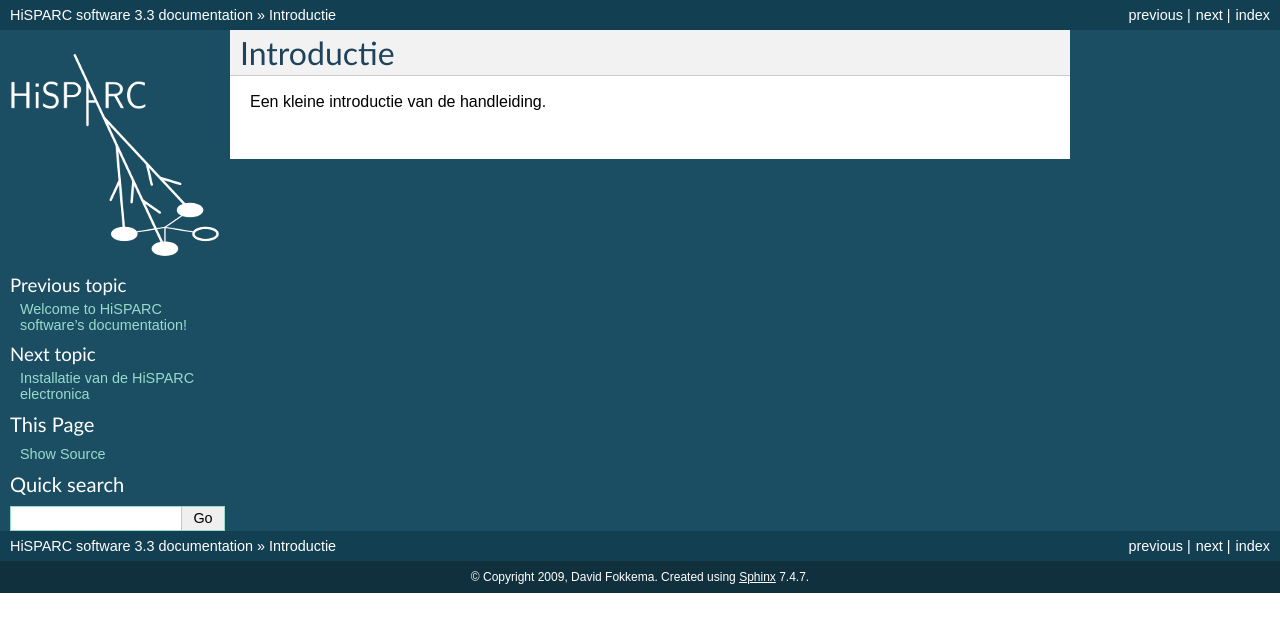
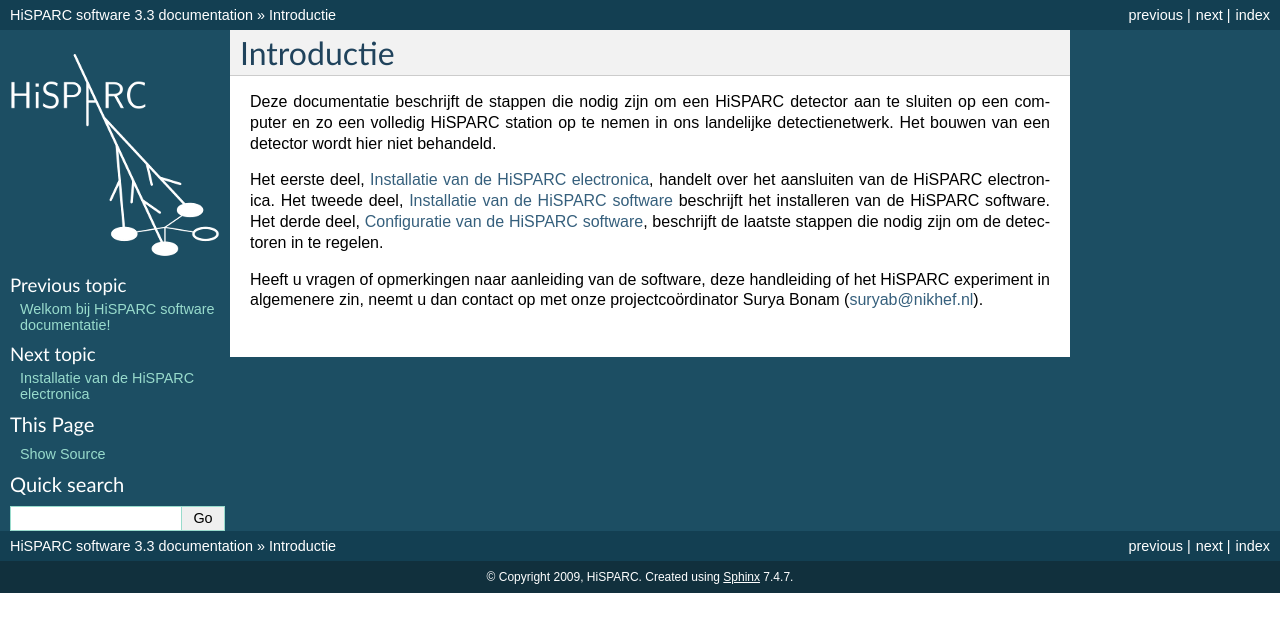
Before and after one commit to HiSPARC/station-software, a Sphinx documentation site: the page built from doc/introductie.rst, in a window 1280 px wide. Shown: the top 632 px of the page. Built offline with Sphinx 7.4.7, drawn with Linux system fonts in a browser that asks for light colours.

Commit message:
Various documentation improvements.  Changed authors and copyright.

```diff
--- a/doc/conf.py
+++ b/doc/conf.py
@@ -38,7 +38,7 @@ master_doc = 'index'
 
 # General information about the project.
 project = u'HiSPARC software'
-copyright = u'2009, David Fokkema'
+copyright = u'2009, HiSPARC'
 
 # The version info for the project you're documenting, acts as replacement for
 # |version| and |release|, also used in various other places throughout the
@@ -172,8 +172,8 @@ latex_font_size = '11pt'
 # Grouping the document tree into LaTeX files. List of tuples
 # (source start file, target name, title, author, documentclass [howto/manual]).
 latex_documents = [
-  ('index', 'HiSPARCsoftware.tex', u'HiSPARC software Documentation',
-   u'David Fokkema', 'manual'),
+  ('index', 'HiSPARCsoftware.tex', u'HiSPARC Software Documentatie',
+   u'David Fokkema en Bob van Eijk', 'manual'),
 ]
 
 # The name of an image file (relative to this directory) to place at the top of
--- a/doc/hardware-installatie.rst
+++ b/doc/hardware-installatie.rst
@@ -104,6 +104,7 @@ aan de achterzijde).
    ‘LVDS data out’ (kruislings) met elkaar verbinden.
 
 .. _nagios-doc:
+
 Monitor en controle
 -------------------
 
--- a/doc/index.rst
+++ b/doc/index.rst
@@ -5,7 +5,7 @@
 
 .. include:: subst.inc
 
-Welcome to HiSPARC software's documentation!
+Welkom bij HiSPARC software documentatie!
 ============================================
 
 Voor meer informatie over |hisparc|, zie http://www.hisparc.nl/.
--- a/doc/introductie.rst
+++ b/doc/introductie.rst
@@ -3,4 +3,17 @@
 Introductie
 ===========
 
-Een kleine introductie van de handleiding.
+Deze documentatie beschrijft de stappen die nodig zijn om een |hisparc|
+detector aan te sluiten op een computer en zo een volledig |hisparc|
+station op te nemen in ons landelijke detectienetwerk.  Het bouwen van een
+detector wordt hier niet behandeld.
+
+Het eerste deel, :doc:`hardware-installatie`, handelt over het aansluiten
+van de |hisparc| electronica.  Het tweede deel,
+:doc:`software-installatie` beschrijft het installeren van de |hisparc|
+software.  Het derde deel, :doc:`configuratie`, beschrijft de laatste
+stappen die nodig zijn om de detectoren in te regelen.
+
+Heeft u vragen of opmerkingen naar aanleiding van de software, deze
+handleiding of het |hisparc| experiment in algemenere zin, neemt u dan
+contact op met onze projectcoördinator Surya Bonam (suryab@nikhef.nl).
--- a/doc/software-installatie.rst
+++ b/doc/software-installatie.rst
@@ -23,7 +23,8 @@ dan één besturingssysteem hebben we helaas niet de mankracht.
    Asus EEE PC's.  Deze pc's zijn goedkoop, hebben voldoende geheugen,
    zijn energiezuinig, compact en snel genoeg voor onze doeleinden.  De
    pc's worden geleverd met Microsoft Windows XP Home en ook dat is
-   voldoende.  Let wel: een monitor wordt *niet* meegeleverd.
+   voldoende.  Let wel: een monitor wordt *niet* meegeleverd; toetsenbord
+   en muis weer wel.
 
 .. note:: Op aanvraag is alle broncode beschikbaar.  Wilt u zelf met
    |labview| aan de slag, bijvoorbeeld, dan kunt u contact met ons opnemen
@@ -32,6 +33,49 @@ dan één besturingssysteem hebben we helaas niet de mankracht.
    de |hisparc| data in zijn werk gaat, kijkt u dan na installatie in de
    ``Z:\user\hsmonitor\src`` map.  Hier vindt u de Python [#python]_
    broncode van de |hisparc| monitor.
+
+
+Verwijderen van een oude software installatie
+---------------------------------------------
+
+.. note:: Installeert u de |hisparc| software voor het eerst, dan kunt u
+   deze sectie overslaan.  Het volgende is alléén bedoeld voor diegenen
+   die een oude versie van de |hisparc| software hebben geïnstalleerd, te
+   herkennen aan de opsplitsing in meerdere installatiepakketten: *Client,
+   Monitor, Buffer en LabVIEW*.
+
+U werkte al eerder met de nieuwe electronica
+^^^^^^^^^^^^^^^^^^^^^^^^^^^^^^^^^^^^^^^^^^^^
+
+De nieuwe |hisparc| software biedt vele verbeteringen, waaronder het
+onderbrengen van alle software in één installatiepakket.  Voordat de
+nieuwe software geïnstalleerd kan worden dient de oude software verwijderd
+te zijn.
+
+Ga hiervoor naar *Start -> Settings -> Control Panel -> Add or Remove
+Programs*.  En verwijder, *in deze volgorde*, de volgende pakketten:
+
+* |hisparc| Monitor
+* |hisparc| Client
+* |hisparc| Buffer
+* HiSPARCII V3.0.2 (of een vergelijkbare versie, in sommige gevallen zelfs
+  nog 2.1.1)
+
+Start de pc opnieuw op.
+
+U heeft nu voor het eerst alle electronica vervangen
+^^^^^^^^^^^^^^^^^^^^^^^^^^^^^^^^^^^^^^^^^^^^^^^^^^^^
+
+.. note:: Wij raden u ten sterkste aan uw pc te vervangen of in ieder
+   geval Windows XP opnieuw te installeren.  Dit omdat uw installatie
+   hoogstwaarschijnlijk al jaren oud is.
+
+Mocht u tóch besluiten om alleen de oude software te verwijderen, dan gaat
+het om de volgende pakketten:
+
+* Trimble GPS
+* |hisparc| software versie 6
+* PicoScope
 
 
 Benodigdheden
@@ -48,12 +92,17 @@ Vóór u aan de installatie begint dient u te beschikken over:
   controle op een vergissing in stationnummers.  Denkt u er in het geval
   van een zelfgekozen wachtwoord aan dit wachtwoord aan de
   clustercoördinator te vestrekken.
+* de naam van uw pc zoals gebruikt in ons monitorsysteem
+  (:ref:`nagios-doc`).  Dit is niet vereist voor de installatie, maar wel
+  handig om na afloop en tijdens gebruik de status van uw detector te
+  controleren.
 
 .. note:: U dient zich bij uw *systeembeheerder* te verzekeren van het
    volgende:
 
    * Een proxy-vrije verbinding vanaf de |hisparc| pc over
-     *poort 443 (https)* naar *vpn.hisparc.nl* is **vereist**.
+     *poort 443 (https)* naar *vpn.hisparc.nl* is **vereist**.  Het gaat
+     hier dus alleen om de verbinding **naar buiten**.
    * Een proxy-vrije verbinding vanaf de |hisparc| pc over
      *poort 80 (http)* naar *peene.nikhef.nl* en *frome.nikhef.nl* is
      **gewenst**.
@@ -217,6 +266,17 @@ waarschuwing in de toekomst te negeren (zie figuur).
    :align: center
    :scale: 85
 
+Nadat alle software is opgestart zijn verschillende vensters geopend.
+Ieder venster, behalve *StartHiSPARCSoftware*, moeten blijven draaien.
+Het is dus niet mogelijk vensters te sluiten.  De vensters mogen
+natuurlijk wel geminimaliseerd worden.
+
+<img>
+
+.. note:: Voor een correcte werking van de detector is het van het
+   grootste belang dat de vensters *HiSPARCDAQ, HiSPARC Monitor en HiSPARC
+   Updater blijven draaien!*
+
 .. note:: Vóór uiteindelijk gebruik is het nodig de |hisparc| data
    acquisitie software te configureren! Zie :doc:`configuratie`.
 
```
Also changed, not shown: doc/configuratie.rst (+45 -3 lines), doc/images/singles.png (added), doc/images/time-window.png (added), doc/images/trigger-four-detectors.jpg (added), doc/images/trigger-two-detectors.jpg (added).
